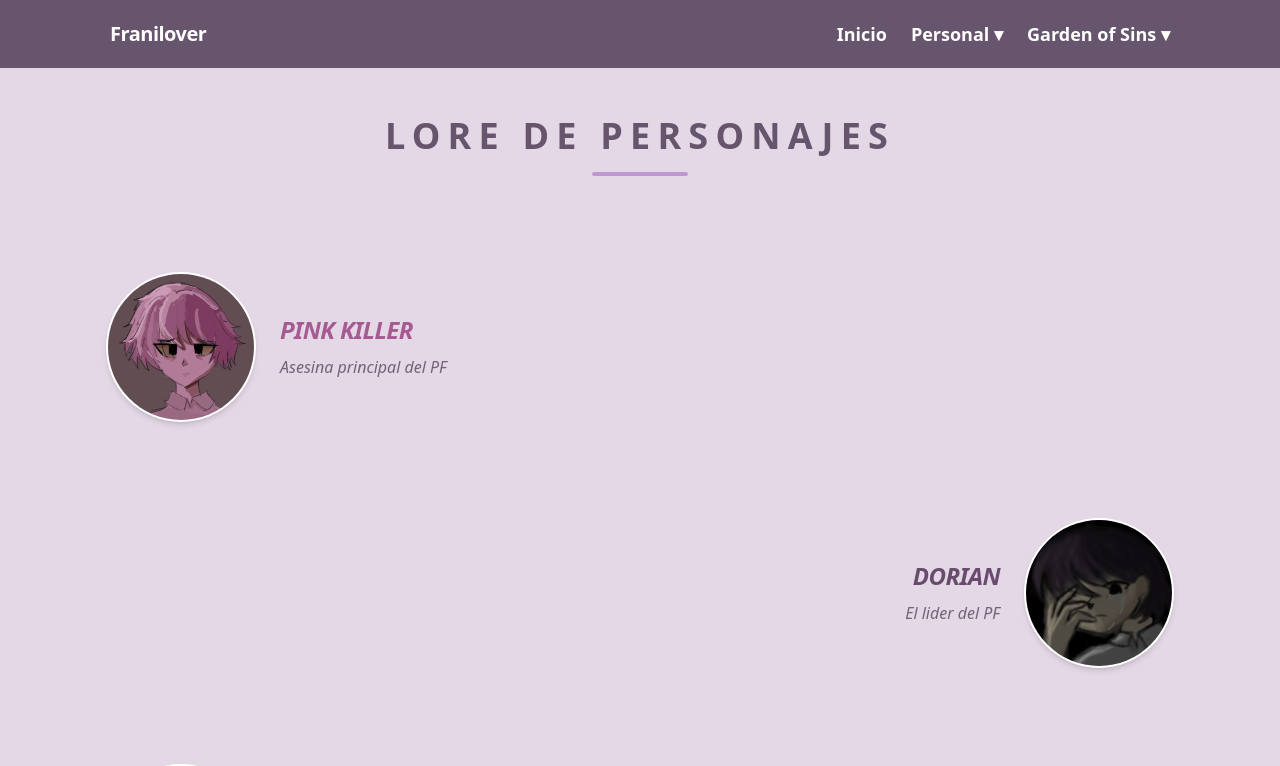
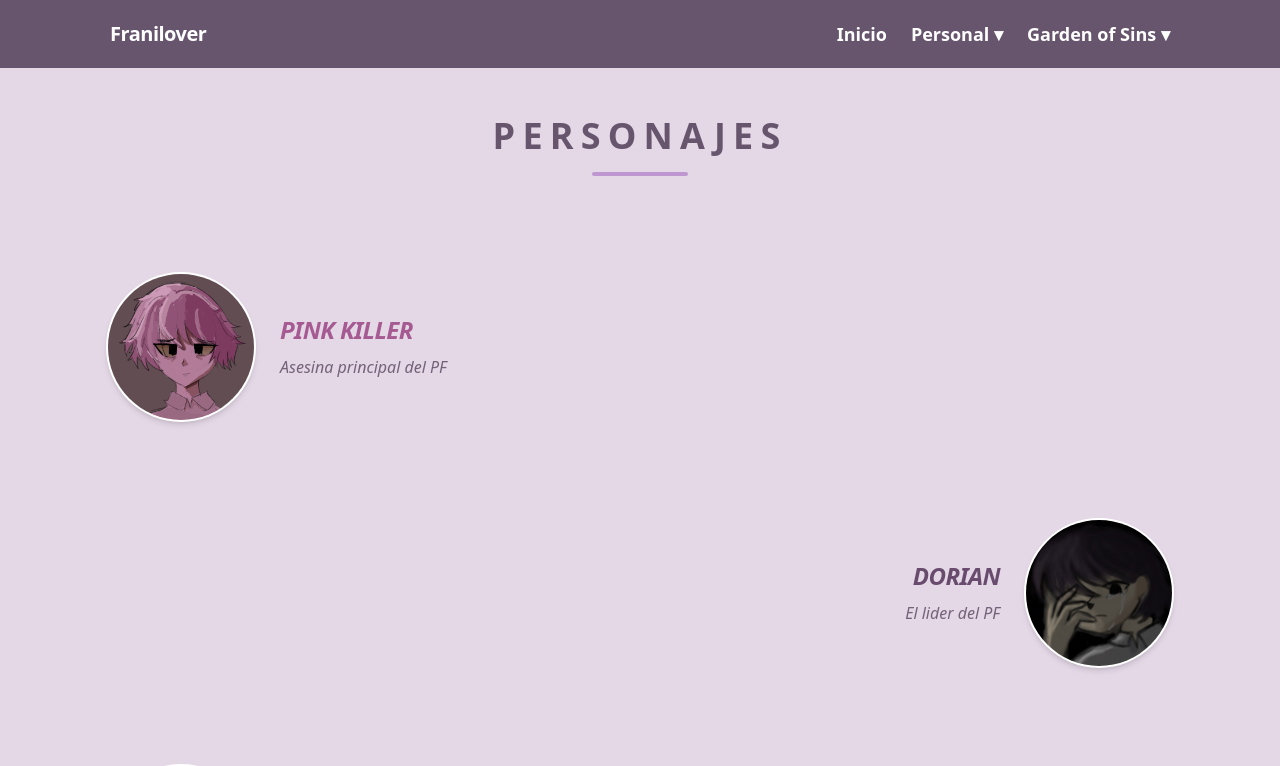
Before and after one commit to BarrioCultural/BarrioCultural.github.io, a Next.js app: page /personajes in a window 1280 px wide. Shown: the top 766 px of the page. Built offline with nearby package versions, Linux system fonts and the light colour scheme.

Commit message:
asdasdsa

```diff
--- a/src/components/paginas/personajes.jsx
+++ b/src/components/paginas/personajes.jsx
@@ -57,7 +57,7 @@ const Lore = () => {
     <main className="min-h-screen bg-bg-main py-12 px-4">
       <header className="mb-16 text-center">
         <h1 className="text-4xl font-bold text-primary uppercase tracking-[0.2em]">
-          Lore de Personajes
+          Personajes
         </h1>
         <div className="h-1 w-24 bg-accent mx-auto mt-4 rounded-full"></div>
       </header>
```
